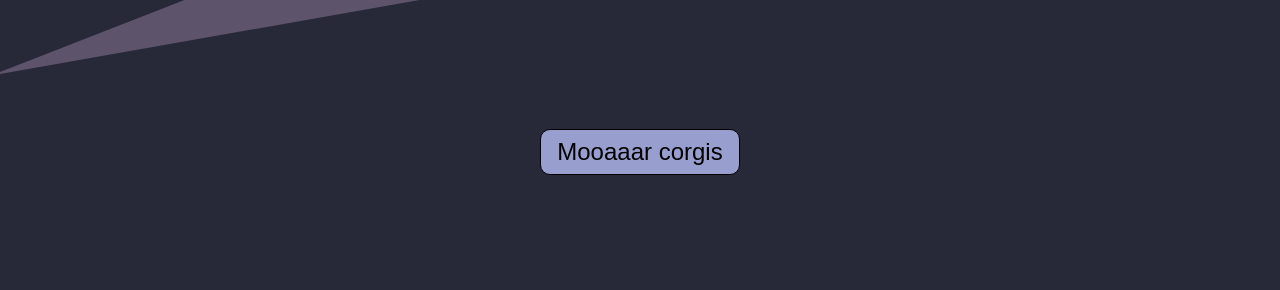
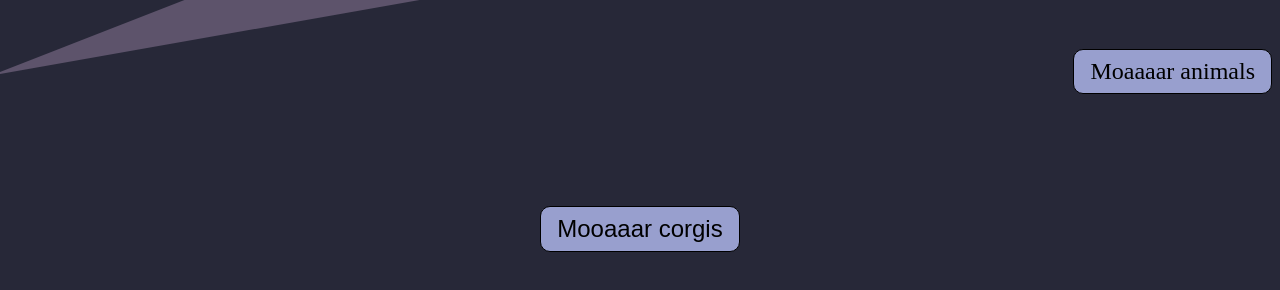
Before and after one commit to BNewing/gif-displayer, a plain HTML site: page index.html in a window 1280 px wide. Drawn offline with nearby package versions, Linux system fonts and the light colour scheme; no server answers.

Commit message:
Improved page layout CSS and included button to new page

```diff
--- a/index.html
+++ b/index.html
@@ -4,28 +4,53 @@
 	<meta charset="UTF-8">
 	<title>Giphy API</title>
 	<style>
+
 	body{
 		background-color: #272838;
+		height: 100%;
 	}
+
+	header {
+		height:11rem;
+	}
+
+	.gif-container{
+		display: flex;
+		justify-content: center; /* align horizontal */
+		align-items: center;
+		width: 100%;
+	}
+
 	.gif {
-		margin: auto;
-		display: block;
+		display: flex;
+		align-items: center;
 	    margin-top: 10vh;
 	}
-	.new-gif-button {
+
+	.button {
 		margin: auto;
 		border: 1px solid black;
 		background-color: #989FCE;
 		color: #000000;
-		display:block;
+		display: flex;
+		align-items: center;
 		margin-top: 2vh;
 		font-size: 1.5rem;
 		padding: 0.5rem 1rem;
 		border-radius: 10px;
 	}
-	.new-gif-button:hover {
+
+	.button:hover {
 		background-color: #347FC4;
 	}
+
+	.button--moar-animals{
+		display: inline-block;
+		float: right;
+		margin-bottom: 1rem;
+		text-decoration: none;
+	}
+
 	.triangle{
 		width: 0;
 		height: 0;
@@ -37,18 +62,26 @@
 	    -o-transform: rotate(45deg);
 	    margin-top: -75px;
 	    margin-left: -30px;
-}
+	}
 
-	}
 	</style>
 
 </head>
 <body>
 
-<div class="triangle"></div>
+<header>
+	<div class="triangle"></div>
+	<a class="button button--moar-animals" href="./menu-page.html">Moaaaar animals</a>
+</header>
 
-<img class="gif" id="gif"/>
-<button class="new-gif-button" onClick="newGif()">Mooaaar corgis</button>
+<main>
+
+	<div class="gif-container">
+		<img class="gif" id="gif"/>
+	</div>
+
+	<button class="button" onClick="newGif()">Mooaaar corgis</button>
+</main>
 
 
 <script src="https://code.jquery.com/jquery-3.2.1.min.js"
```
